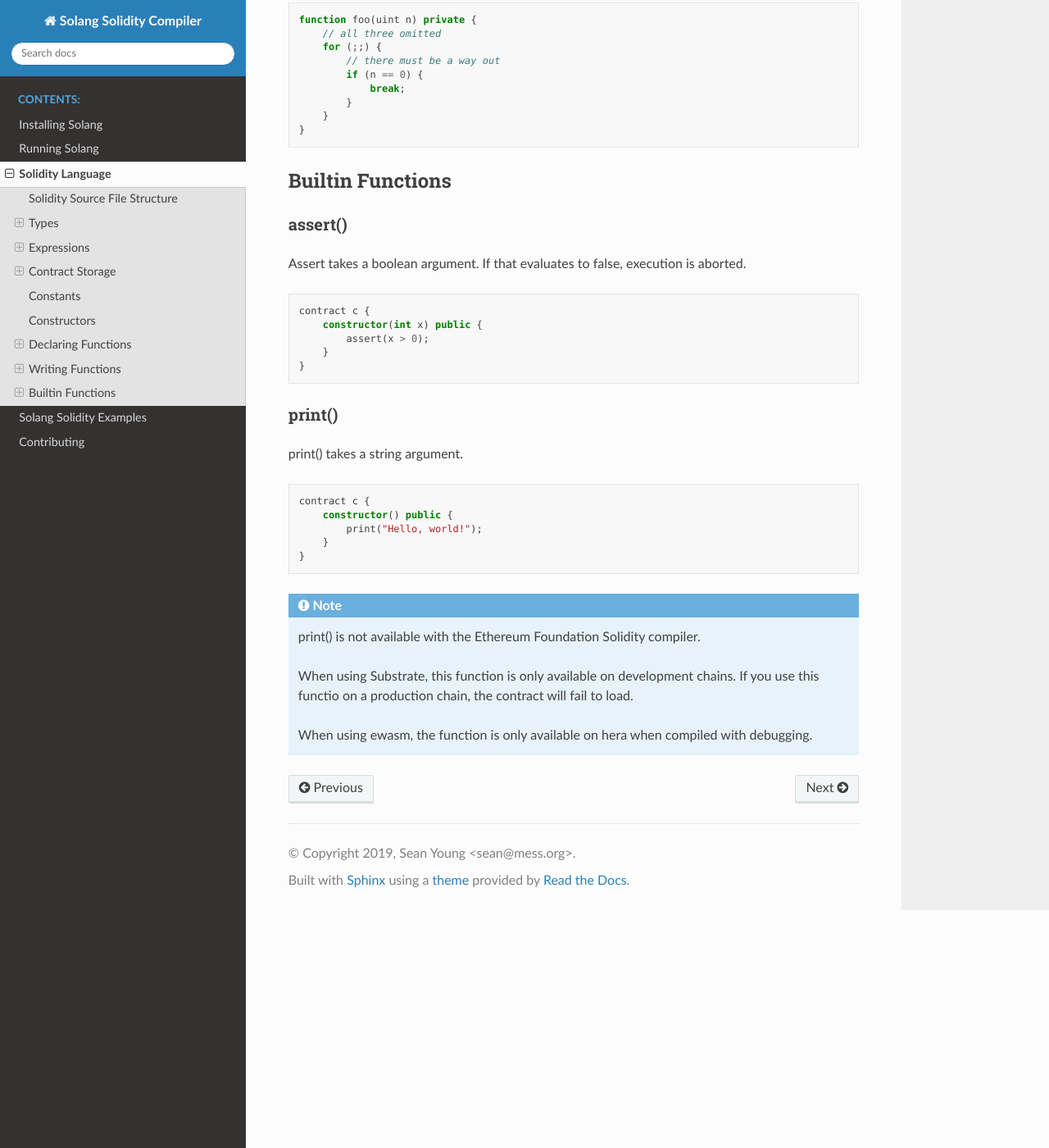
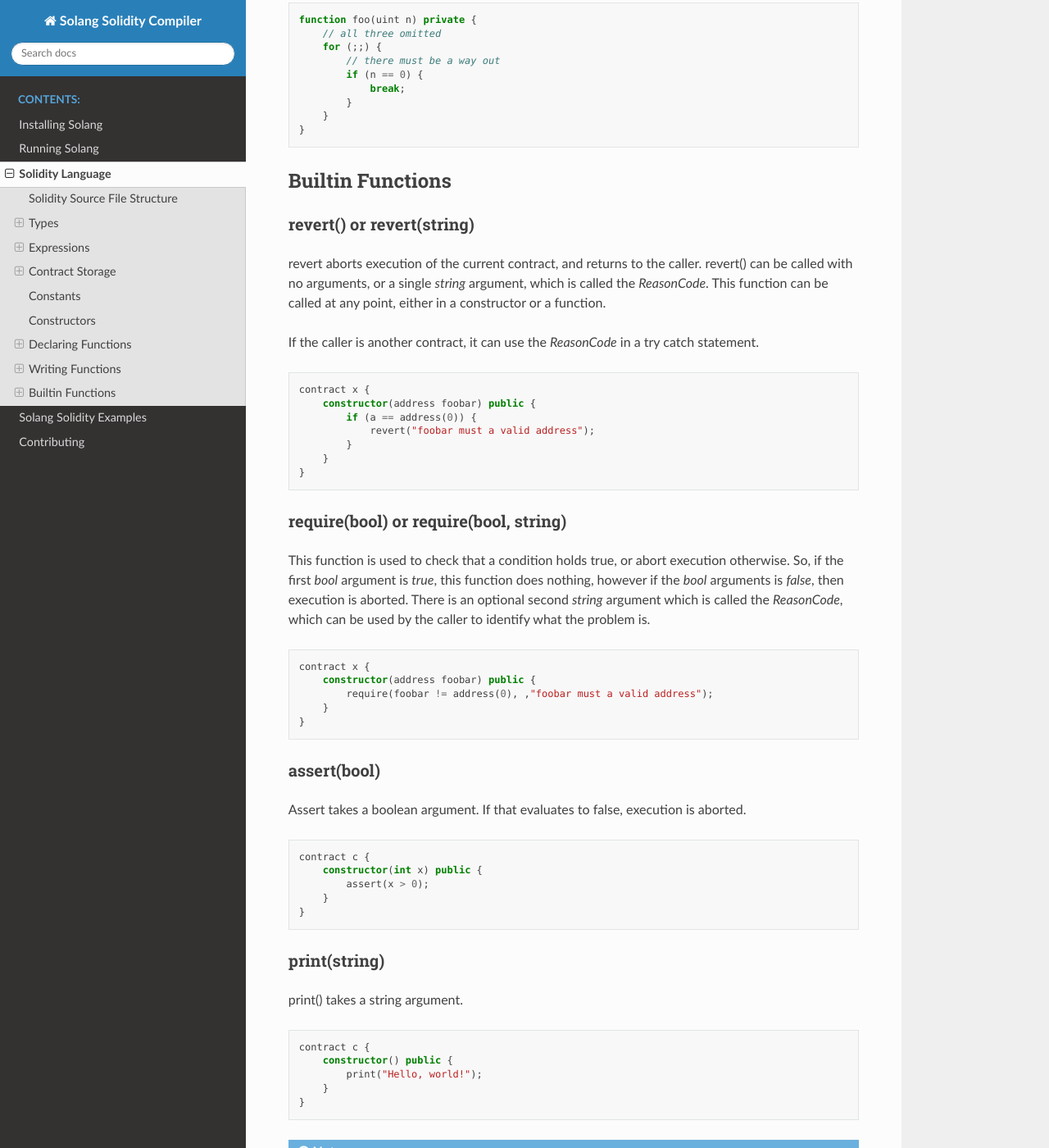
Before and after one commit to hyperledger-solang/solang, a Sphinx documentation site: the page built from docs/language.rst, in a window 1280 px wide and 1400 px high, scrolled down 24215 px. Shown: the whole window at 82% size. Built offline with Sphinx 7.4.7 and the Read the Docs theme 2.0.0, drawn with Linux system fonts in a browser that asks for light colours.

Commit message:
Document revert() and require()
Signed-off-by: Sean Young <sean@mess.org>

```diff
--- a/docs/language.rst
+++ b/docs/language.rst
@@ -1263,8 +1263,47 @@ repeat infinitely (or until all gas is spent):
 Builtin Functions
 -----------------
 
-assert()
-________
+revert() or revert(string)
+__________________________
+
+revert aborts execution of the current contract, and returns to the caller. revert()
+can be called with no arguments, or a single `string` argument, which is called the
+`ReasonCode`. This function can be called at any point, either in a constructor or
+a function.
+
+If the caller is another contract, it can use the `ReasonCode` in a try catch
+statement.
+
+.. code-block:: javascript
+
+    contract x {
+        constructor(address foobar) public {
+            if (a == address(0)) {
+                revert("foobar must a valid address");
+            }
+        }
+    }
+
+require(bool) or require(bool, string)
+______________________________________
+
+This function is used to check that a condition holds true, or abort execution otherwise. So,
+if the first `bool` argument is `true`, this function does nothing, however
+if the `bool` arguments is `false`, then execution is aborted. There is an optional second
+`string` argument which is called the `ReasonCode`, which can be used by the caller
+to identify what the problem is.
+
+.. code-block:: javascript
+
+    contract x {
+        constructor(address foobar) public {
+            require(foobar != address(0), ,"foobar must a valid address");
+        }
+    }
+
+
+assert(bool)
+____________
 
 Assert takes a boolean argument. If that evaluates to false, execution is aborted.
 
@@ -1277,8 +1316,8 @@ Assert takes a boolean argument. If that evaluates to false, execution is aborte
         }
     }
 
-print()
-_______
+print(string)
+_____________
 
 print() takes a string argument.
 
```
